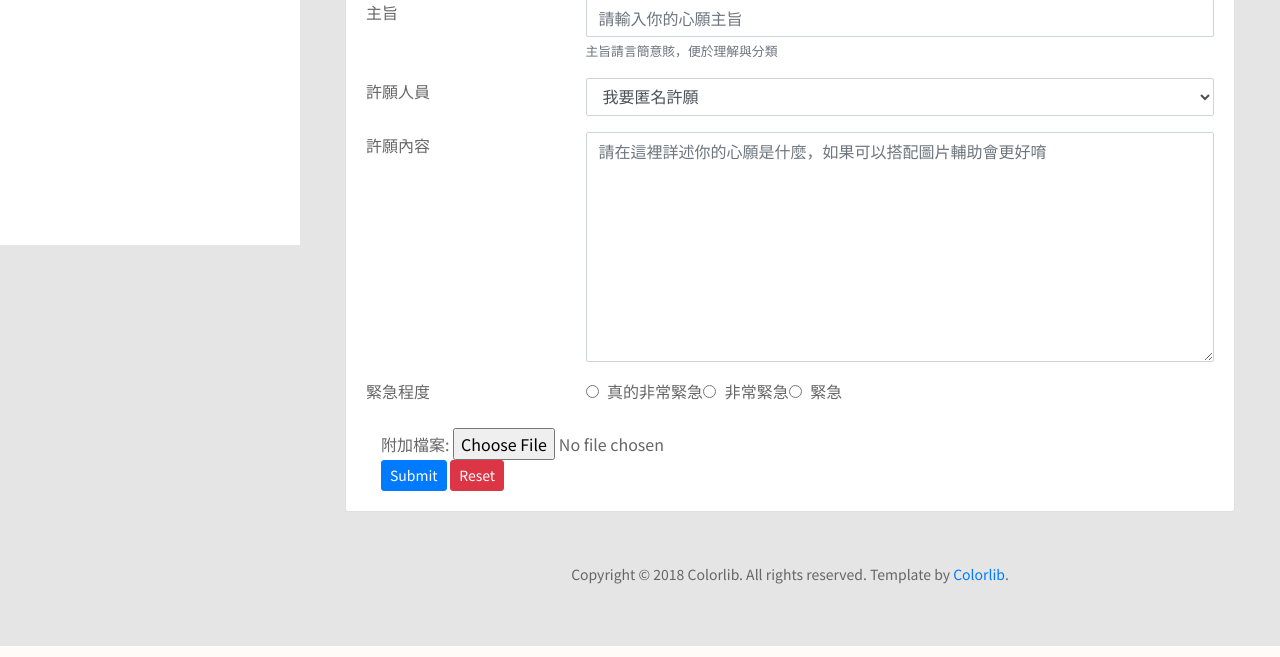
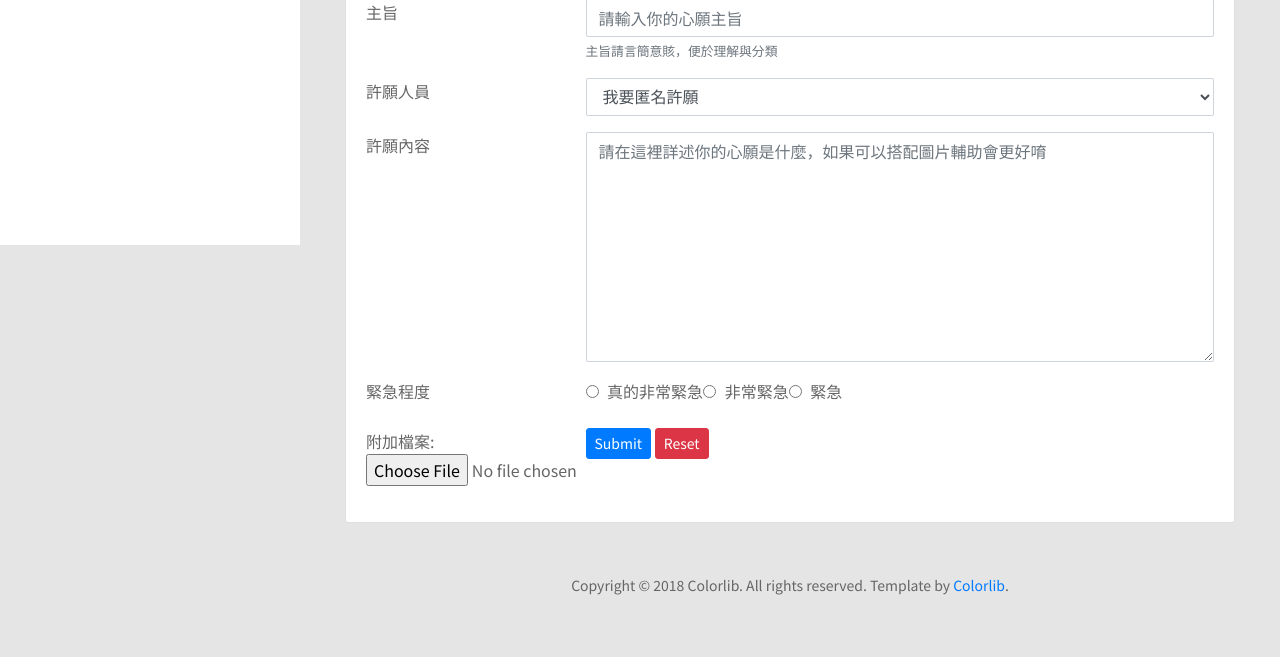
Before and after one commit to callsobing/tci-gene-sandbox, a PHP site: page /wishing_pond.php in a window 1280 px wide. Shown: the part 555-1212 px from the top of the page. Run offline with PHP 8.4, Linux system fonts and the light colour scheme.

Commit message:
更新許願池架構

```diff
--- a/wishing_pond.php
+++ b/wishing_pond.php
@@ -388,12 +388,14 @@
                                             </div>
                                         </div>
                                     </div>
-                                    <div class="col col-md-9">
-                                        附加檔案: <input type="file" name="file_input" id="file_input" />
-                                    </div>
-                                    <div class="col col-md-9">
-                                    <button type="submit" class="btn btn-primary btn-sm">Submit</button>
-                                    <button type="reset" class="btn btn-danger btn-sm">Reset</button>
+                                    <div class="row form-group">
+                                        <div class="col col-md-3">
+                                            附加檔案: <input type="file" name="file_input" id="file_input" />
+                                        </div>
+                                        <div class="col col-md-9">
+                                        <button type="submit" class="btn btn-primary btn-sm">Submit</button>
+                                        <button type="reset" class="btn btn-danger btn-sm">Reset</button>
+                                        </div>
                                     </div>
                                 </form>
                             </div>
```
